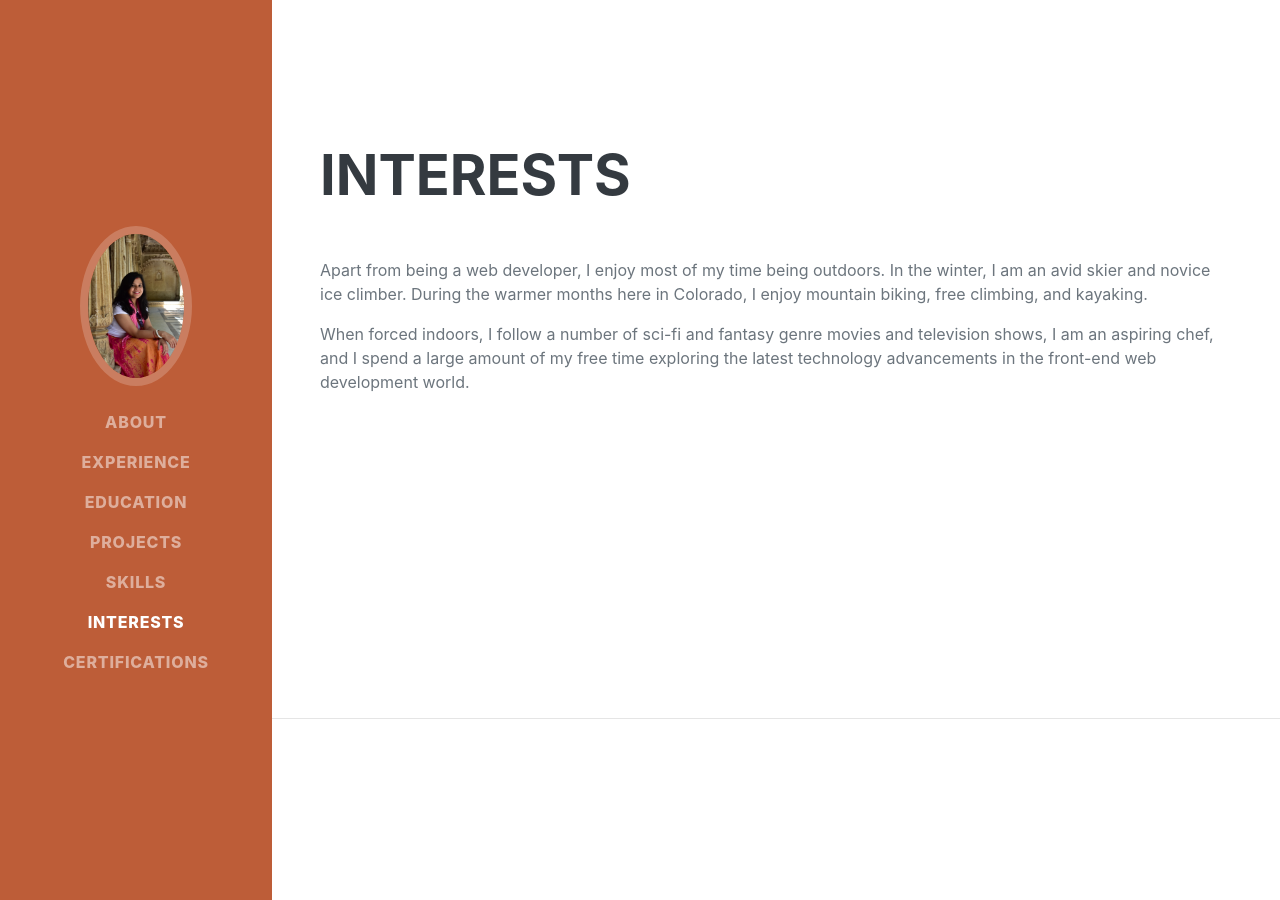
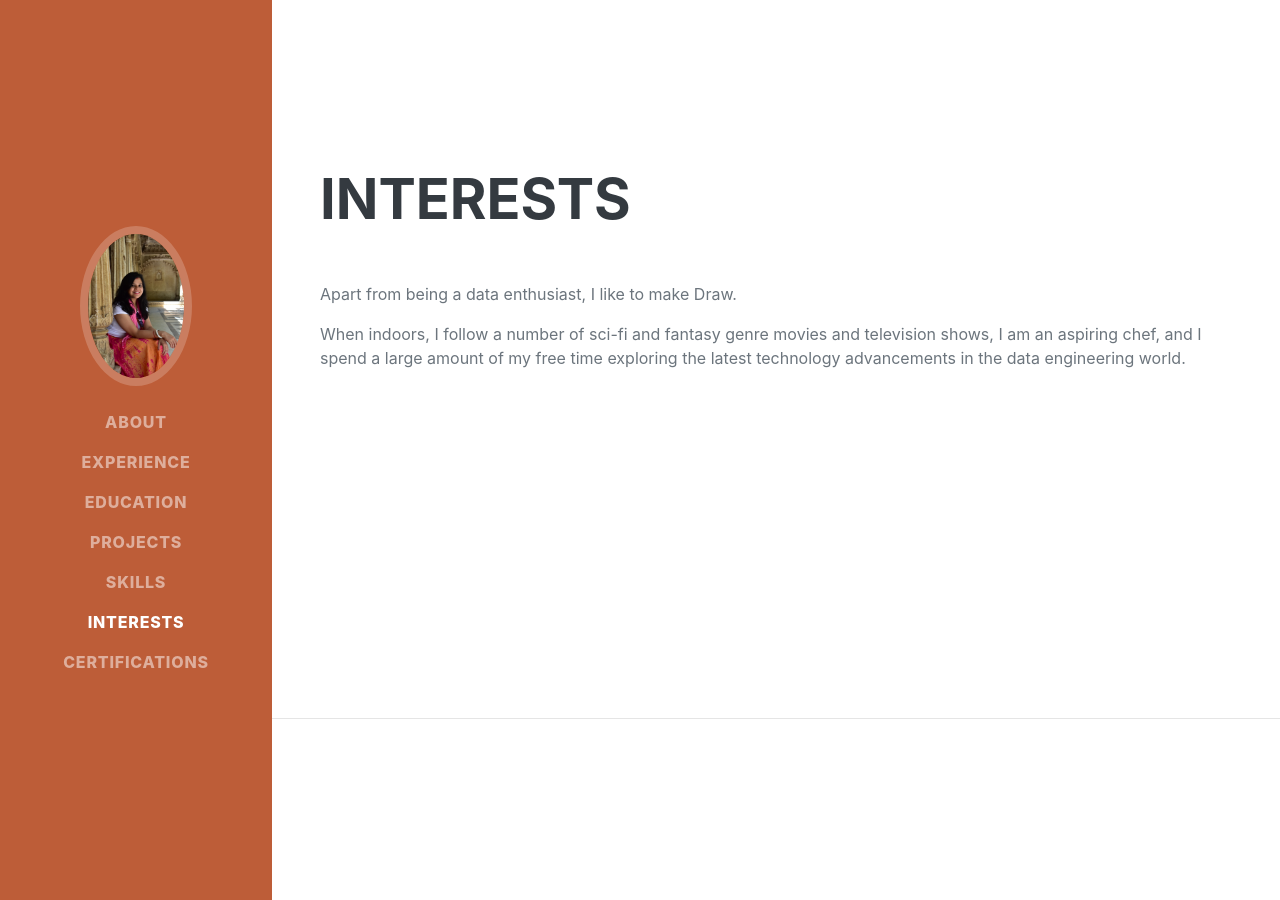
Before and after one commit to Poonam-Mishra/Poonam-Mishra.github.io, a Jekyll site: the page index.html, which Jekyll copies as it is, in a window 1280 px wide and 900 px high, scrolled down 3786 px. Built offline with Jekyll 4.4.1, drawn with Linux system fonts in a browser that asks for light colours; nearby versions of some CDN libraries; some web fonts are replaced; some of the changed text lies outside the part shown.

Commit message:
Update index.html

```diff
--- a/index.html
+++ b/index.html
@@ -48,7 +48,7 @@
                         Pune,India
                         <a href="mailto:poonamm.mmishra@gmail.com">poonamm.mmishra@gmail.com</a>
                     </div>
-                    <p class="lead mb-5">Senior Data Engineer with 7+ years of experience in building data intensive applications, tackling challenging architectural and scalability problems. Currently helping UBS with Petabyte scale data pipelines..</p>
+                    <p class="lead mb-5">Senior Data Engineer with 7+ years of experience in building data intensive applications, tackling challenging architectural and scalability problems.</p>
                     <div class="social-icons">
                         <a class="social-icon" href="www.linkedin.com/in/poonam-mishra-85304226"><i class="fab fa-linkedin-in"></i></a>
                         <a class="social-icon" href="https://github.com/Poonam-Mishra"><i class="fab fa-github"></i></a>
@@ -95,20 +95,11 @@
                     <h2 class="mb-5">Education</h2>
                     <div class="d-flex flex-column flex-md-row justify-content-between mb-5">
                         <div class="flex-grow-1">
-                            <h3 class="mb-0">University of Colorado Boulder</h3>
-                            <div class="subheading mb-3">Bachelor of Science</div>
-                            <div>Computer Science - Web Development Track</div>
-                            <p>GPA: 3.23</p>
+                            <h3 class="mb-0">Biju Patnaik University of Technology</h3>
+                            <div class="subheading mb-3">Bachelor of Technology</div>
+                            <div>Computer Science</div>
                         </div>
-                        <div class="flex-shrink-0"><span class="text-primary">August 2006 - May 2010</span></div>
-                    </div>
-                    <div class="d-flex flex-column flex-md-row justify-content-between">
-                        <div class="flex-grow-1">
-                            <h3 class="mb-0">James Buchanan High School</h3>
-                            <div class="subheading mb-3">Technology Magnet Program</div>
-                            <p>GPA: 3.56</p>
-                        </div>
-                        <div class="flex-shrink-0"><span class="text-primary">August 2002 - May 2006</span></div>
+                        <div class="flex-shrink-0"><span class="text-primary">2008 - 2012</span></div>
                     </div>
                 </div>
             </section>
@@ -131,6 +122,10 @@
                         <li class="list-inline-item"><i class="fab fa-gulp"></i></li>
                         <li class="list-inline-item"><i class="fab fa-grunt"></i></li>
                         <li class="list-inline-item"><i class="fab fa-npm"></i></li>
+                        <link rel="stylesheet" href="https://cdn.jsdelivr.net/gh/konpa/devicon@master/devicon.min.css">
+                        <!-- in your body -->
+                        <i class="devicon-scala-plain colored"></i>
+
                     </ul>
                     <div class="subheading mb-3">Workflow</div>
                     <ul class="fa-ul mb-0">
@@ -158,8 +153,8 @@
             <section class="resume-section" id="interests">
                 <div class="resume-section-content">
                     <h2 class="mb-5">Interests</h2>
-                    <p>Apart from being a web developer, I enjoy most of my time being outdoors. In the winter, I am an avid skier and novice ice climber. During the warmer months here in Colorado, I enjoy mountain biking, free climbing, and kayaking.</p>
-                    <p class="mb-0">When forced indoors, I follow a number of sci-fi and fantasy genre movies and television shows, I am an aspiring chef, and I spend a large amount of my free time exploring the latest technology advancements in the front-end web development world.</p>
+                    <p>Apart from being a data enthusiast, I like to make Draw.</p>
+                    <p class="mb-0">When indoors, I follow a number of sci-fi and fantasy genre movies and television shows, I am an aspiring chef, and I spend a large amount of my free time exploring the latest technology advancements in the data engineering world.</p>
                 </div>
             </section>
             <hr class="m-0" />
@@ -170,41 +165,7 @@
                     <ul class="fa-ul mb-0">
                         <li>
                             <span class="fa-li"><i class="fas fa-trophy text-warning"></i></span>
-                            Google Analytics Certified Developer
-                        </li>
-                        <li>
-                            <span class="fa-li"><i class="fas fa-trophy text-warning"></i></span>
-                            Mobile Web Specialist - Google Certification
-                        </li>
-                        <li>
-                            <span class="fa-li"><i class="fas fa-trophy text-warning"></i></span>
-                            1
-                            <sup>st</sup>
-                            Place - University of Colorado Boulder - Emerging Tech Competition 2009
-                        </li>
-                        <li>
-                            <span class="fa-li"><i class="fas fa-trophy text-warning"></i></span>
-                            1
-                            <sup>st</sup>
-                            Place - University of Colorado Boulder - Adobe Creative Jam 2008 (UI Design Category)
-                        </li>
-                        <li>
-                            <span class="fa-li"><i class="fas fa-trophy text-warning"></i></span>
-                            2
-                            <sup>nd</sup>
-                            Place - University of Colorado Boulder - Emerging Tech Competition 2008
-                        </li>
-                        <li>
-                            <span class="fa-li"><i class="fas fa-trophy text-warning"></i></span>
-                            1
-                            <sup>st</sup>
-                            Place - James Buchanan High School - Hackathon 2006
-                        </li>
-                        <li>
-                            <span class="fa-li"><i class="fas fa-trophy text-warning"></i></span>
-                            3
-                            <sup>rd</sup>
-                            Place - James Buchanan High School - Hackathon 2005
+                            ITIL Foundation Service Management
                         </li>
                     </ul>
                 </div>
```
